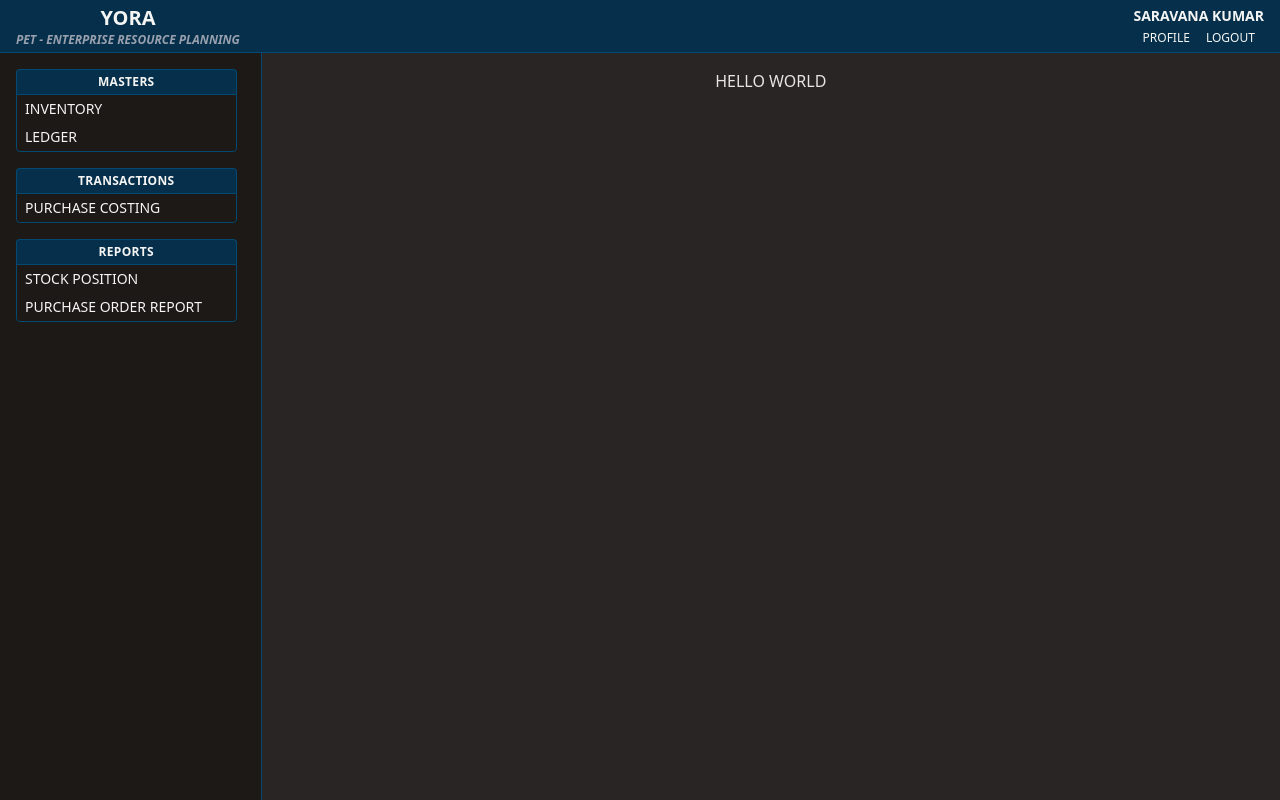
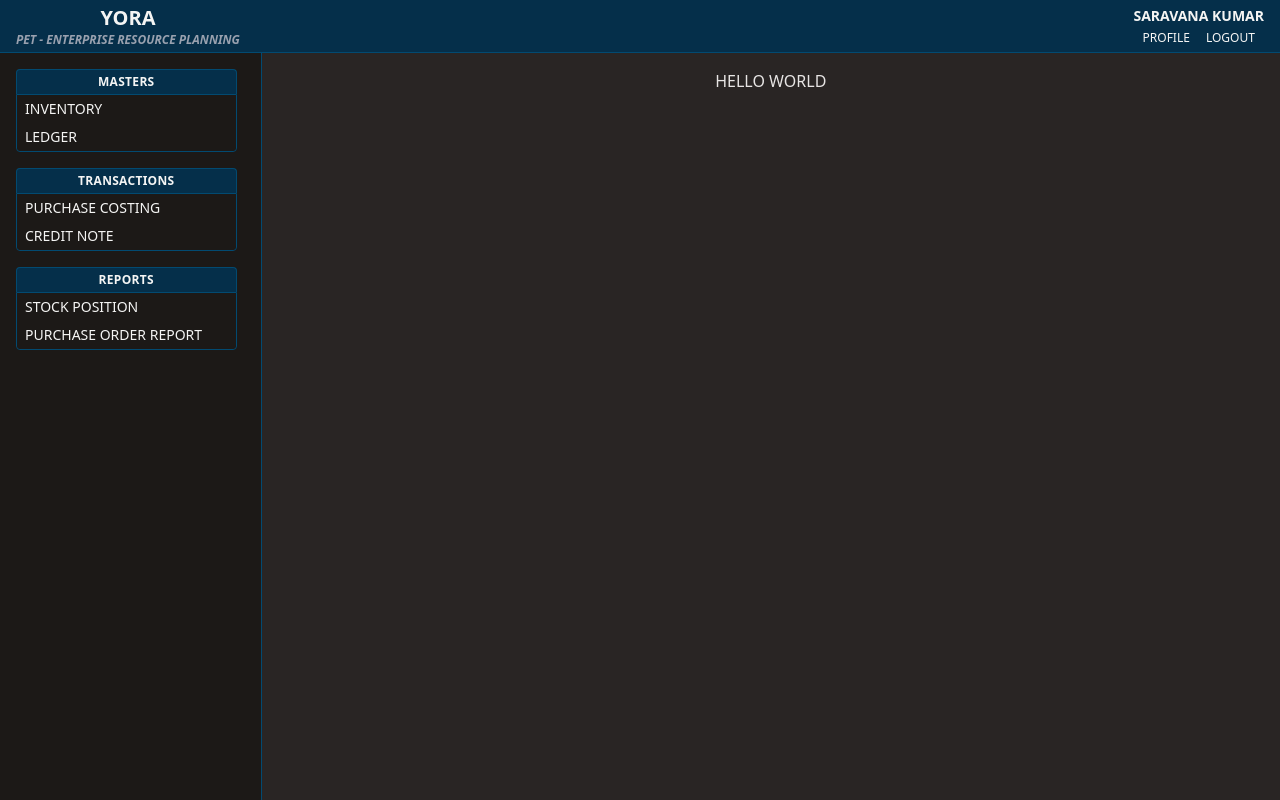
Before and after one commit to RSKPixel/yora, a React app in the folder frontend/: page / in a window 1280 px wide. Built offline with nearby package versions, Linux system fonts and the light colour scheme; no server answers; the HTML template or start-up script is replaced by a standard one.

Commit message:
update - 2026-06-07_10:01

```diff
--- a/frontend/src/templates/Basetemplete2.jsx
+++ b/frontend/src/templates/Basetemplete2.jsx
@@ -12,6 +12,7 @@ const Basetemplate2 = ({ children }) => {
     },
     Transactions: {
       "Purchase Costing": "/transactions/purchasecosting",
+      "Credit Note": "/transactions/creditnote",
     },
     Reports: {
       "Stock Position": "/reports/stockposition",
```
Also changed, not shown: 1 other file (tests, documents, lock files or other folders).
